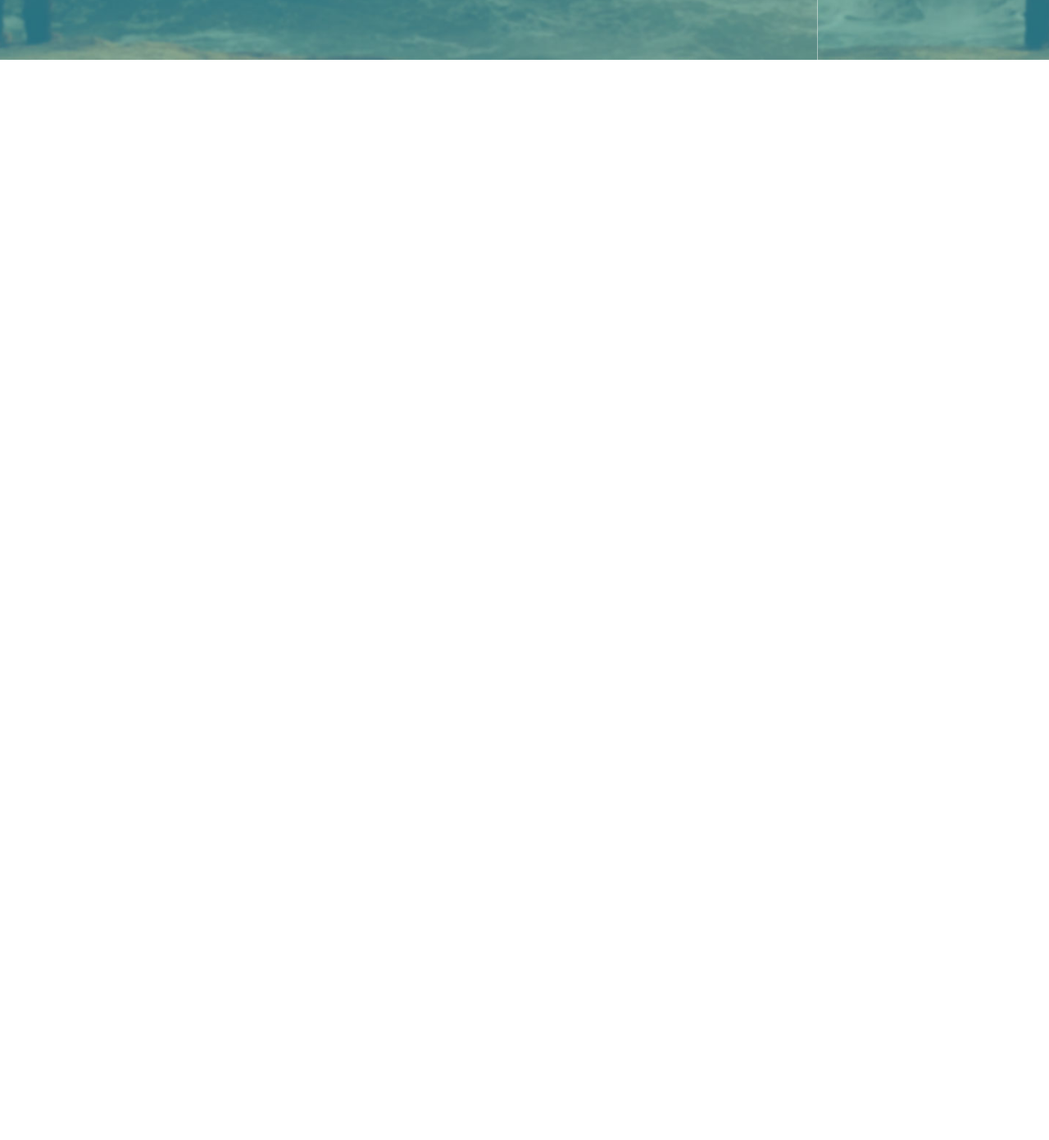
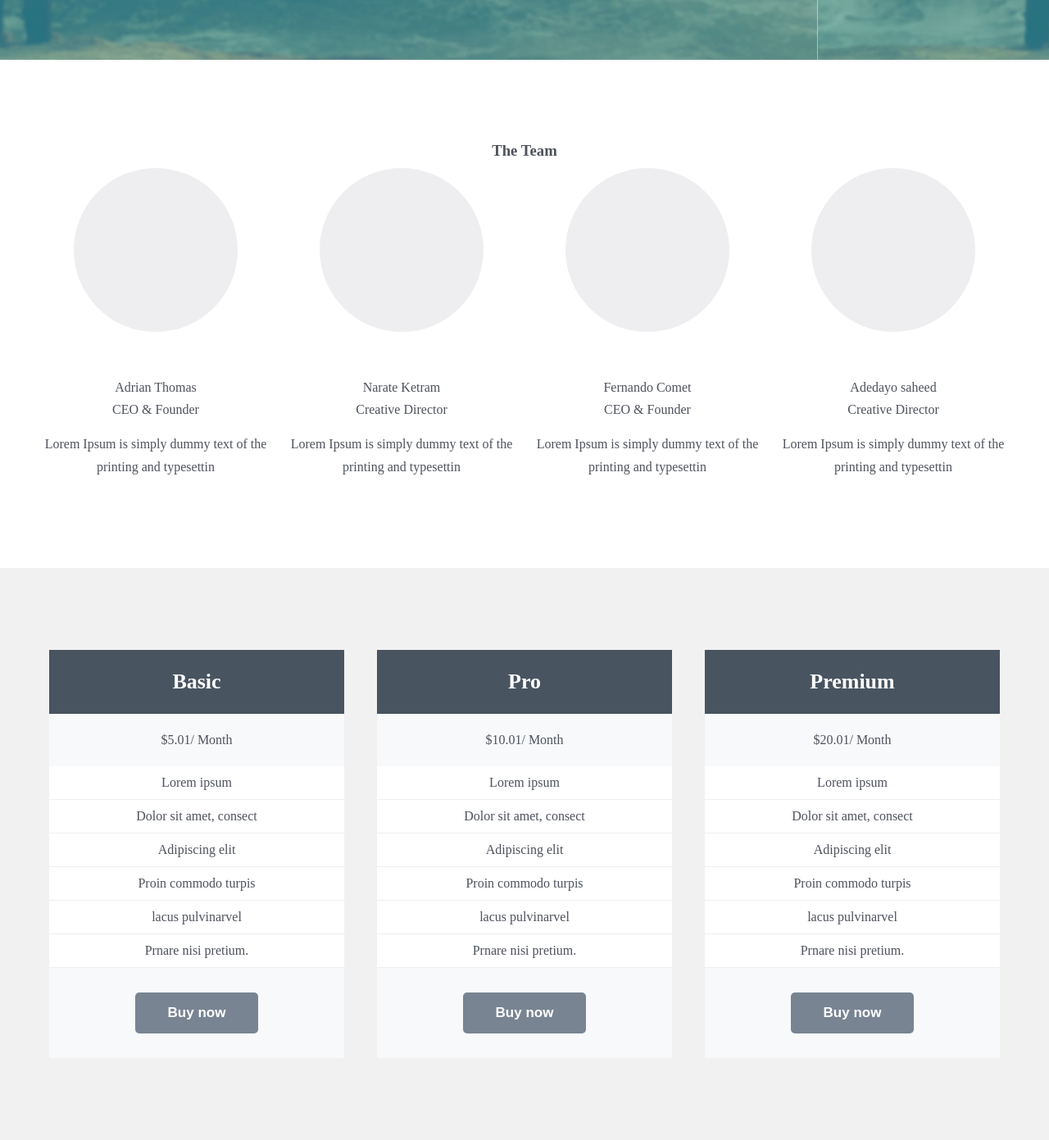
Before and after one commit to evm237/author, a website: page app/index.html in a window 1280 px wide. Shown: the part 532-1923 px from the top of the page at 82% size. Before the commit the page ends 800 px from the top, so only its background shows below. Drawn offline with Linux system fonts and the light colour scheme.

Commit message:
Main section

```diff
--- a/app/index.html
+++ b/app/index.html
@@ -8,15 +8,15 @@
     <link rel="stylesheet" href="css/all.css">
 </head>
 <body>
-	<header>
+	<header id="home">
 		<div class="top_line content clearfix">
 			<h1><a href="#">Author</a></h1>
 			<nav>
 				<ul>
-					<li><a class="active" href="#">Home</a></li>
-					<li><a href="#">Service</a></li>
+					<li><a class="active" href="#home">Home</a></li>
+					<li><a href="#service">Service</a></li>
 					<li><a href="#">Portfolio</a></li>
-					<li><a href="#">Team</a></li>
+					<li><a href="#team">Team</a></li>
 					<li><a href="#">Blog</a></li>
 					<li><a href="#">Contact</a></li>
 				</ul>
@@ -50,7 +50,78 @@
 		</div>
 	</header>
 	<div class="main">
-
+		<section id="team" class="content">
+			<h3>The Team</h3>
+			<div class="wrap_person">
+				<div class="person">
+					<div></div>
+					<p>Adrian Thomas</p>
+					<p>CEO &amp; Founder</p>
+					<p>Lorem Ipsum is simply dummy text of the printing and typesettin</p>
+				</div>
+				<div class="person">
+					<div></div>
+					<p>Narate Ketram</p>
+					<p>Creative Director</p>
+					<p>Lorem Ipsum is simply dummy text of the printing and typesettin</p>
+				</div>
+				<div class="person">
+					<div></div>
+					<p>Fernando Comet</p>
+					<p>CEO &amp; Founder</p>
+					<p>Lorem Ipsum is simply dummy text of the printing and typesettin</p>
+				</div>
+				<div class="person">
+					<div></div>
+					<p>Adedayo saheed</p>
+					<p>Creative Director</p>
+					<p>Lorem Ipsum is simply dummy text of the printing and typesettin</p>
+				</div>
+			</div>
+		</section>
+		<section id="service">
+			<div class="wrap_services content">
+				<div>
+					<h4>Basic</h4>
+					<span>$5.01/ Month</span>
+					<ul>
+						<li>Lorem ipsum</li>
+						<li>Dolor sit amet, consect</li>
+						<li>Adipiscing elit</li>
+						<li>Proin commodo turpis</li>
+						<li>lacus pulvinarvel </li>
+						<li>Prnare nisi pretium.</li>
+					</ul>
+					<button>Buy now</button>
+				</div>
+				<div>
+					<h4>Pro</h4>
+					<span>$10.01/ Month</span>
+					<ul>
+						<li>Lorem ipsum</li>
+						<li>Dolor sit amet, consect</li>
+						<li>Adipiscing elit</li>
+						<li>Proin commodo turpis</li>
+						<li>lacus pulvinarvel </li>
+						<li>Prnare nisi pretium.</li>
+					</ul>
+					<button>Buy now</button>
+				</div>
+				<div>
+					<h4>Premium</h4>
+					<span>$20.01/ Month</span>
+					<ul>
+						<li>Lorem ipsum</li>
+						<li>Dolor sit amet, consect</li>
+						<li>Adipiscing elit</li>
+						<li>Proin commodo turpis</li>
+						<li>lacus pulvinarvel </li>
+						<li>Prnare nisi pretium.</li>
+					</ul>
+					<button>Buy now</button>
+				</div>
+			</div>
+		</section>
 	</div>
 	<footer>
 
--- a/app/sass/all.sass
+++ b/app/sass/all.sass
@@ -7,6 +7,12 @@ $color_main_text: #4e525d
 *
     margin: 0
     padding: 0
+%button
+    border-radius: 5px
+    outline: none
+    cursor: pointer
+    color: #fff
+
 a:hover, a
     text-decoration: inherit
     color: inherit
@@ -23,6 +29,7 @@ body
     color: $color_main_text
 
 .top_line
+    padding: 0 20px
     h1
         float: left
         a
@@ -50,27 +57,24 @@ body
         .slider_text
             color: #fff
             position: absolute
-            top: 23%
-            left: 26%
-            width: 50%
+            top: 20%
+            left: 17%
+            width: 65%
             text-align: center
             h2
                 font-size: 63px
             p
                 font-size: 23px
                 width: 49%
-                margin: 30px auto
+                margin: 2% auto
                 line-height: 1.7
             button
+                @extend %button
                 background-color: transparent
                 border: 2px solid #fff
-                border-radius: 5px
                 padding: 15px 40px
                 font-size: 26px
-                color: inherit
-                outline: none
-                cursor: pointer
-                margin-top: 20px
+                margin-top: 3%
 %owl-base
     position: absolute
     top: 47%
@@ -91,5 +95,68 @@ body
     @extend %owl-base
     right: 4%
 
+.main section
+    margin: 0 auto
+    padding: 100px 0
+    &:not(#team)
+        background-color: #f1f1f1
+#team
+    text-align: center
+    .wrap_person
+        display: flex
+        h3
+            margin-bottom: 75px
+        .person
+            width: 25%
+            padding: 10px
+            position: relative
+            &:hover:before
+                content: "+"
+                font-weight: 600
+                position: absolute
+                left: 42%
+                top: 15%
+                color: #f46d6d
+                font-size: 85px
+            div
+                display: inline-block
+                width: 200px
+                height: 200px
+                background-color: #eeeef0
+                border-radius: 50%
+                margin-bottom: 50px
+            p
+                line-height: 1.7
+                &:nth-child(3)
+                    margin-bottom: 15px
+
+.wrap_services
+    display: flex
+    justify-content: space-around
+    div
+        width: 30%
+        text-align: center
+        background-color: #f8f9fb
+        h4
+            background-color: #485460
+            color: #fff
+            font-size: 26px
+            line-height: 3
+        span
+            line-height: 4
+        ul
+            line-height: 2.5
+            list-style-type: none
+            li
+                border-bottom: 1px solid #ecf0f1
+                background-color: #fff
+        button
+            @extend %button
+            background-color: #788492
+            margin: 30px auto
+            padding: 15px 40px
+            border: none
+            font-size: 17px
+            font-weight: 600
 
 @import "_media"
```
Also changed, not shown: app/css/all.css.
